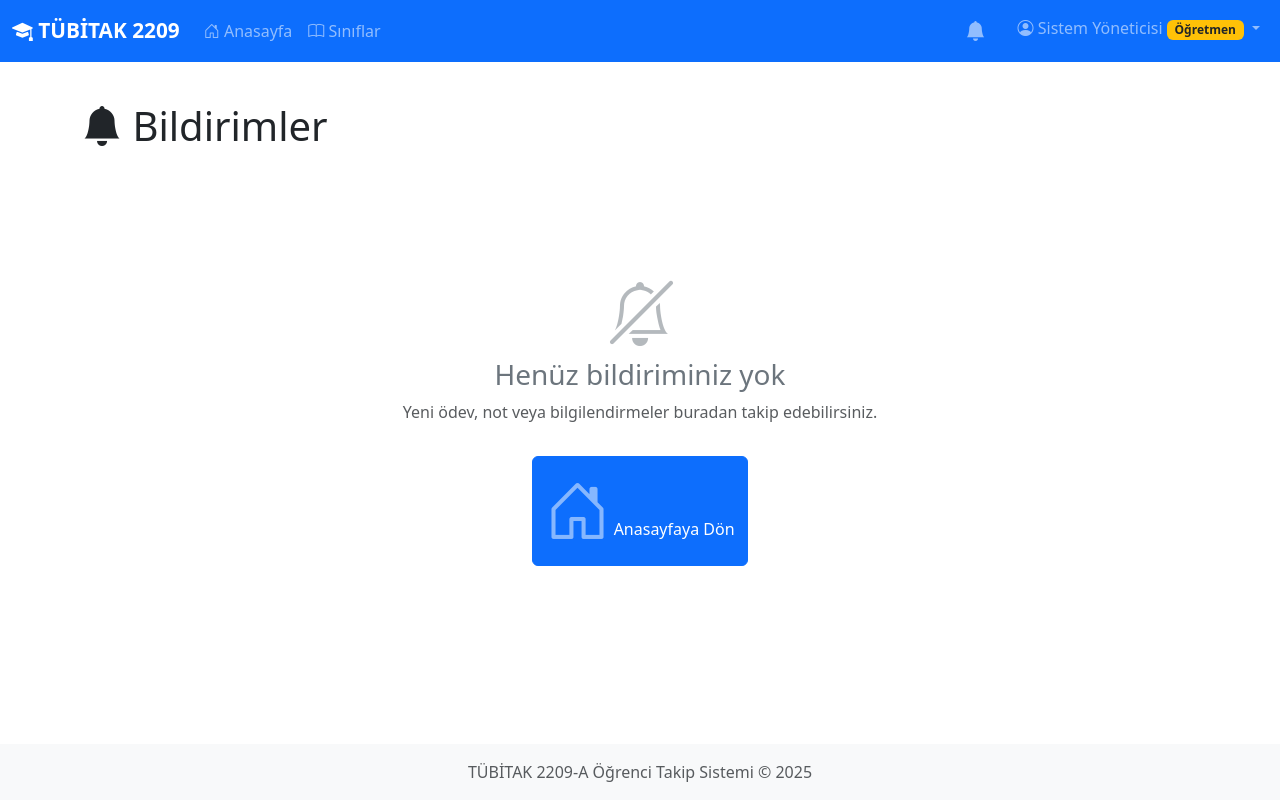
After one commit to bozemre19-blip/tubitak2209, a Flask app: page /notifications in a window 1280 px wide. The commit adds this page. Run offline with Flask 3, Linux system fonts and the light colour scheme; a user stored in the database is signed in.

Commit message:
Bildirim sistemi eklendi: Site iÃ§i bildirimler + Email bildirimleri (Gmail)

```diff
--- a/2209 Takip/app.py
+++ b/2209 Takip/app.py
@@ -1,8 +1,9 @@
 from flask import Flask, render_template, request, redirect, url_for, flash, send_file
 from flask_login import LoginManager, login_user, logout_user, login_required, current_user
+from flask_mail import Mail, Message
 from werkzeug.utils import secure_filename
 from config import Config
-from models import db, User, Class, Assignment, Submission, Announcement, AnnouncementRead
+from models import db, User, Class, Assignment, Submission, Announcement, AnnouncementRead, Notification
 import os
 from datetime import datetime
 
@@ -11,6 +12,7 @@ app.config.from_object(Config)
 
 # Initialize extensions
 db.init_app(app)
+mail = Mail(app)
 login_manager = LoginManager()
 login_manager.init_app(app)
 login_manager.login_view = 'login'
@@ -22,6 +24,110 @@ def load_user(user_id):
 
 def allowed_file(filename):
     return '.' in filename and filename.rsplit('.', 1)[1].lower() in app.config['ALLOWED_EXTENSIONS']
+
+# ============ Bildirim Sistemi ============
+
+def send_email_notification(to_email, subject, body):
+    """Email bildirimi gönder"""
+    try:
+        msg = Message(
+            subject=f"TÜBİTAK 2209 - {subject}",
+            recipients=[to_email],
+            body=body,
+            sender=app.config['MAIL_DEFAULT_SENDER']
+        )
+        mail.send(msg)
+    except Exception as e:
+        print(f"Email gönderme hatası: {e}")
+
+def create_notification(user_id, title, message, notif_type, icon='bi-bell', link=None, send_email=True):
+    """Bildirim oluştur ve email gönder"""
+    # Site içi bildirim oluştur
+    notification = Notification(
+        user_id=user_id,
+        title=title,
+        message=message,
+        type=notif_type,
+        icon=icon,
+        link=link
+    )
+    db.session.add(notification)
+    db.session.commit()
+
+    # Email bildirimi gönder
+    if send_email:
+        user = User.query.get(user_id)
+        if user and user.email:
+            email_body = f"""
+Merhaba {user.full_name},
+
+{message}
+
+Detaylar için sisteme giriş yapabilirsiniz:
+http://127.0.0.1:5000
+
+---
+TÜBİTAK 2209-A Öğrenci Takip Sistemi
+Bu otomatik bir bildirimdir.
+"""
+            send_email_notification(user.email, title, email_body)
+
+def notify_students_new_assignment(assignment, class_obj):
+    """Yeni ödev eklendiğinde öğrencilere bildir"""
+    for student in class_obj.students:
+        create_notification(
+            user_id=student.id,
+            title='Yeni Ödev',
+            message=f'{class_obj.name} sınıfında yeni ödev: {assignment.title}',
+            notif_type='assignment',
+            icon='bi-file-earmark-text',
+            link=url_for('student_class_assignments', class_id=class_obj.id)
+        )
+
+def notify_student_graded(submission, assignment, class_obj):
+    """Ödev notlandırıldığında öğrenciye bildir"""
+    create_notification(
+        user_id=submission.student_id,
+        title='Ödev Notlandırıldı',
+        message=f'{assignment.title} ödevi notlandırıldı: {submission.score}/{assignment.max_score}',
+        notif_type='grade',
+        icon='bi-star-fill',
+        link=url_for('student_class_assignments', class_id=class_obj.id)
+    )
+
+def notify_teacher_new_submission(teacher_id, student, assignment, class_obj):
+    """Öğrenci ödev teslim ettiğinde öğretmene bildir"""
+    create_notification(
+        user_id=teacher_id,
+        title='Yeni Ödev Teslimi',
+        message=f'{student.full_name}, {assignment.title} ödevini teslim etti',
+        notif_type='submission',
+        icon='bi-upload',
+        link=url_for('admin_assignment_submissions', assignment_id=assignment.id)
+    )
+
+def notify_students_new_announcement(announcement, class_obj):
+    """Yeni bilgilendirme eklendiğinde öğrencilere bildir"""
+    for student in class_obj.students:
+        create_notification(
+            user_id=student.id,
+            title='Yeni Bilgilendirme',
+            message=f'{class_obj.name}: {announcement.title}',
+            notif_type='announcement',
+            icon='bi-megaphone' if announcement.is_important else 'bi-info-circle',
+            link=url_for('student_classes')
+        )
+
+def notify_teacher_student_enrolled(teacher_id, student, class_obj):
+    """Öğrenci sınıfa katıldığında öğretmene bildir"""
+    create_notification(
+        user_id=teacher_id,
+        title='Yeni Öğrenci',
+        message=f'{student.full_name}, {class_obj.name} sınıfına katıldı',
+        notif_type='enrollment',
+        icon='bi-person-plus',
+        link=url_for('admin_class_detail', class_id=class_obj.id)
+    )
 
 # Create database tables and upload folder
 with app.app_context():
@@ -167,6 +273,59 @@ def update_profile():
 
     flash('Bilgileriniz başarıyla güncellendi!', 'success')
     return redirect(url_for('profile'))
+
+@app.context_processor
+def inject_notifications():
+    """Her template'te bildirim sayısını göster"""
+    if current_user.is_authenticated:
+        unread_count = Notification.query.filter_by(
+            user_id=current_user.id,
+            is_read=False
+        ).count()
+        return dict(unread_notifications_count=unread_count)
+    return dict(unread_notifications_count=0)
+
+@app.route('/notifications')
+@login_required
+def notifications():
+    """Bildirimler sayfası"""
+    all_notifications = Notification.query.filter_by(
+        user_id=current_user.id
+    ).order_by(Notification.created_at.desc()).all()
+
+    return render_template('notifications.html', notifications=all_notifications)
+
+@app.route('/notifications/<int:notification_id>/mark-read', methods=['POST'])
+@login_required
+def mark_notification_read(notification_id):
+    """Bildirimi okundu olarak işaretle"""
+    notification = Notification.query.get_or_404(notification_id)
+
+    if notification.user_id != current_user.id:
+        flash('Bu bildirime erişim yetkiniz yok!', 'danger')
+        return redirect(url_for('notifications'))
+
+    notification.is_read = True
+    db.session.commit()
+
+    # Eğer link varsa oraya yönlendir
+    if notification.link:
+        return redirect(notification.link)
+
+    return redirect(url_for('notifications'))
+
+@app.route('/notifications/mark-all-read', methods=['POST'])
+@login_required
+def mark_all_notifications_read():
+    """Tüm bildirimleri okundu olarak işaretle"""
+    Notification.query.filter_by(
+        user_id=current_user.id,
+        is_read=False
+    ).update({Notification.is_read: True})
+    db.session.commit()
+
+    flash('Tüm bildirimler okundu olarak işaretlendi!', 'success')
+    return redirect(url_for('notifications'))
 
 @app.route('/logout')
 @login_required
@@ -387,6 +546,9 @@ def create_assignment(class_id):
     db.session.add(assignment)
     db.session.commit()
 
+    # Öğrencilere bildirim gönder
+    notify_students_new_assignment(assignment, cls)
+
     flash(f'Ödev "{title}" başarıyla oluşturuldu!', 'success')
     return redirect(url_for('admin_class_detail', class_id=class_id))
 
@@ -440,6 +602,9 @@ def grade_submission(submission_id):
 
     db.session.commit()
 
+    # Öğrenciye bildirim gönder
+    notify_student_graded(submission, submission.assignment, submission.assignment.class_ref)
+
     flash('Not ve geri bildirim kaydedildi!', 'success')
     return redirect(url_for('admin_assignment_submissions', assignment_id=submission.assignment_id))
 
@@ -476,6 +641,10 @@ def enroll_class(class_id):
     else:
         current_user.enrolled_classes.append(cls)
         db.session.commit()
+
+        # Öğretmene bildirim gönder
+        notify_teacher_student_enrolled(cls.created_by, current_user, cls)
+
         flash(f'"{cls.name}" sınıfına başarıyla katıldınız!', 'success')
 
     return redirect(url_for('student_classes'))
@@ -598,6 +767,9 @@ def submit_assignment(assignment_id):
             db.session.add(submission)
             flash('Ödeviniz başarıyla teslim edildi!', 'success')
 
+            # Öğretmene bildirim gönder
+            notify_teacher_new_submission(assignment.class_ref.created_by, current_user, assignment, assignment.class_ref)
+
         db.session.commit()
     else:
         flash('Sadece PDF ve DOCX dosyaları yüklenebilir!', 'danger')
@@ -646,6 +818,9 @@ def create_announcement(class_id):
 
     db.session.add(announcement)
     db.session.commit()
+
+    # Öğrencilere bildirim gönder
+    notify_students_new_announcement(announcement, cls)
 
     flash(f'Bilgilendirme "{title}" başarıyla yayınlandı!', 'success')
     return redirect(url_for('admin_class_detail', class_id=class_id))
--- a/2209 Takip/requirements.txt
+++ b/2209 Takip/requirements.txt
@@ -2,6 +2,7 @@ Flask==3.0.0
 Flask-SQLAlchemy==3.1.1
 Flask-Login==0.6.3
 Flask-Bcrypt==1.0.1
+Flask-Mail==0.9.1
 python-dotenv==1.0.0
 Werkzeug==3.0.1
 gunicorn==21.2.0
--- a/2209 Takip/templates/base.html
+++ b/2209 Takip/templates/base.html
@@ -49,6 +49,20 @@
                 </ul>
 
                 <ul class="navbar-nav">
+                    <!-- Bildirimler -->
+                    <li class="nav-item dropdown me-3">
+                        <a class="nav-link position-relative" href="{{ url_for('notifications') }}" id="notificationDropdown">
+                            <i class="bi bi-bell-fill" style="font-size: 1.25rem;"></i>
+                            {% if unread_notifications_count > 0 %}
+                            <span class="position-absolute top-0 start-100 translate-middle badge rounded-pill bg-danger">
+                                {{ unread_notifications_count }}
+                                <span class="visually-hidden">okunmamış bildirim</span>
+                            </span>
+                            {% endif %}
+                        </a>
+                    </li>
+
+                    <!-- Kullanıcı Menüsü -->
                     <li class="nav-item dropdown">
                         <a class="nav-link dropdown-toggle" href="#" id="userDropdown" role="button" data-bs-toggle="dropdown">
                             <i class="bi bi-person-circle"></i> {{ current_user.full_name }}
--- /dev/null
+++ b/2209 Takip/templates/notifications.html
@@ -0,0 +1,107 @@
+{% extends "base.html" %}
+
+{% block title %}Bildirimler - TÜBİTAK 2209{% endblock %}
+
+{% block content %}
+<div class="row">
+    <div class="col-12">
+        <div class="d-flex justify-content-between align-items-center mb-4">
+            <h1><i class="bi bi-bell-fill"></i> Bildirimler</h1>
+            {% if notifications %}
+            <form method="POST" action="{{ url_for('mark_all_notifications_read') }}" class="d-inline">
+                <button type="submit" class="btn btn-sm btn-outline-primary">
+                    <i class="bi bi-check-all"></i> Tümünü Okundu İşaretle
+                </button>
+            </form>
+            {% endif %}
+        </div>
+    </div>
+</div>
+
+<div class="row">
+    <div class="col-12">
+        {% if notifications %}
+        <div class="list-group">
+            {% for notification in notifications %}
+            <div class="list-group-item list-group-item-action {% if not notification.is_read %}bg-light border-primary{% endif %}">
+                <div class="d-flex w-100 justify-content-between align-items-start">
+                    <div class="flex-grow-1">
+                        <div class="d-flex align-items-center mb-2">
+                            <i class="{{ notification.icon }} text-primary me-2" style="font-size: 1.5rem;"></i>
+                            <h5 class="mb-0">{{ notification.title }}</h5>
+                            {% if not notification.is_read %}
+                            <span class="badge bg-primary ms-2">Yeni</span>
+                            {% endif %}
+                        </div>
+                        <p class="mb-2">{{ notification.message }}</p>
+                        <small class="text-muted">
+                            <i class="bi bi-clock"></i> {{ notification.created_at.strftime('%d.%m.%Y %H:%M') }}
+                        </small>
+                    </div>
+                    <div class="ms-3">
+                        {% if notification.link %}
+                        <form method="POST" action="{{ url_for('mark_notification_read', notification_id=notification.id) }}" class="d-inline">
+                            <button type="submit" class="btn btn-sm btn-primary">
+                                <i class="bi bi-box-arrow-up-right"></i> Git
+                            </button>
+                        </form>
+                        {% elif not notification.is_read %}
+                        <form method="POST" action="{{ url_for('mark_notification_read', notification_id=notification.id) }}" class="d-inline">
+                            <button type="submit" class="btn btn-sm btn-outline-secondary">
+                                <i class="bi bi-check"></i> Okundu
+                            </button>
+                        </form>
+                        {% endif %}
+                    </div>
+                </div>
+
+                <!-- Bildirim Tipi Badge -->
+                <div class="mt-2">
+                    {% if notification.type == 'assignment' %}
+                    <span class="badge bg-info"><i class="bi bi-file-earmark-text"></i> Ödev</span>
+                    {% elif notification.type == 'grade' %}
+                    <span class="badge bg-success"><i class="bi bi-star-fill"></i> Not</span>
+                    {% elif notification.type == 'announcement' %}
+                    <span class="badge bg-warning text-dark"><i class="bi bi-megaphone"></i> Bilgilendirme</span>
+                    {% elif notification.type == 'submission' %}
+                    <span class="badge bg-primary"><i class="bi bi-upload"></i> Teslim</span>
+                    {% elif notification.type == 'enrollment' %}
+                    <span class="badge bg-secondary"><i class="bi bi-person-plus"></i> Kayıt</span>
+                    {% endif %}
+                </div>
+            </div>
+            {% endfor %}
+        </div>
+        {% else %}
+        <div class="empty-state">
+            <i class="bi bi-bell-slash" style="font-size: 4rem;"></i>
+            <h3>Henüz bildiriminiz yok</h3>
+            <p class="text-muted">Yeni ödev, not veya bilgilendirmeler buradan takip edebilirsiniz.</p>
+            <a href="{{ url_for('dashboard') }}" class="btn btn-primary mt-3">
+                <i class="bi bi-house-door"></i> Anasayfaya Dön
+            </a>
+        </div>
+        {% endif %}
+    </div>
+</div>
+
+<style>
+.empty-state {
+    text-align: center;
+    padding: 80px 20px;
+    color: #6c757d;
+}
+
+.empty-state i {
+    opacity: 0.5;
+}
+
+.list-group-item {
+    transition: all 0.2s ease;
+}
+
+.list-group-item:hover {
+    transform: translateX(5px);
+}
+</style>
+{% endblock %}
```
Also changed, not shown: 2209 Takip/GMAIL_AYARLARI.md (added, +47 -0 lines), 2209 Takip/config.py (+11 -0 lines), 2209 Takip/models.py (+16 -0 lines).
